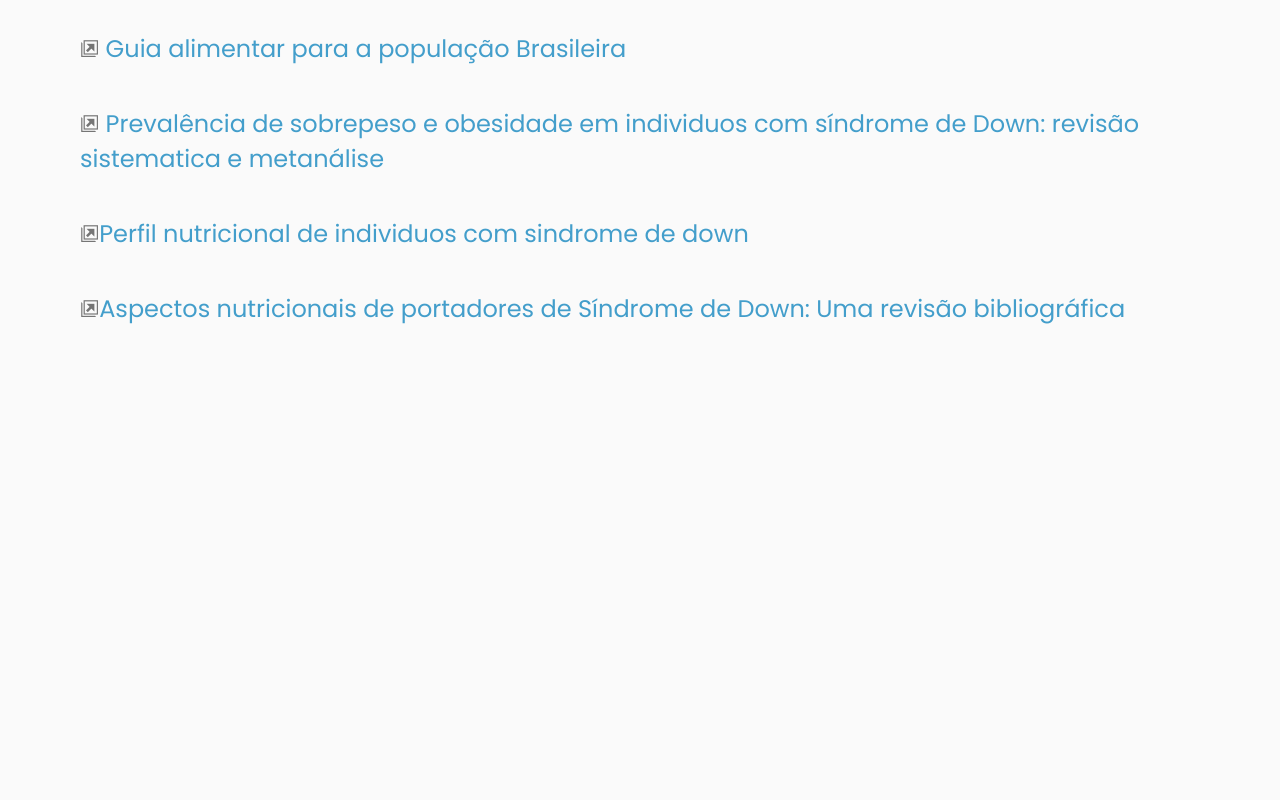
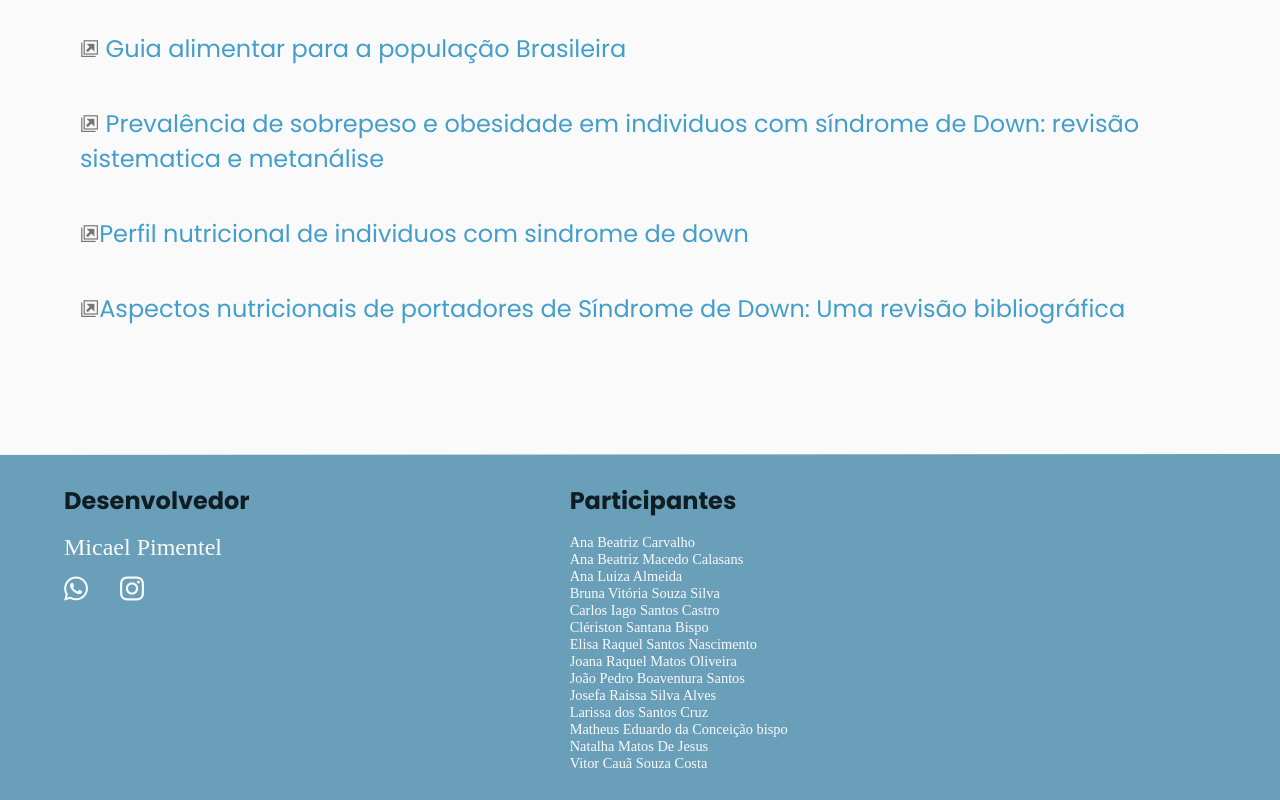
Before and after one commit to Mica-Pimentel/sindrome, a plain HTML site: page index.html in a window 1280 px wide. Shown: the part 9345-10145 px from the top of the page. Before the commit the page ends 9799 px from the top, so only its background shows below. Drawn offline with nearby package versions, Linux system fonts and the light colour scheme; files whose address does not match are found by name.

Commit message:
Add files via upload

```diff
--- a/index.html
+++ b/index.html
@@ -412,6 +412,43 @@
       </section>
     </main>
 
+    <div class="divider-1"></div>
+
+    <!--footer-->
+    <footer class="section" id="footer">
+      <div class="conteiner grid">
+        <div class="brand">
+          <h2 class="title">Desenvolvedor</h2>
+          <p>Micael Pimentel</p>
+          <div class="social grid">
+            <a href="https://api.whatsapp.com/send?phone=75998945014" target="-blank" class="links"><i class="icon-whatsapp"></i></a>
+            <a href="https://www.instagram.com/micaelsvp/" target="-blank" class="links"><i class="icon-instagram"></i></a>
+          </div>
+        </div>
+
+        <div class="nomeparticipantes">
+          <h2 class="title">Participantes</h2>
+          <ul>
+            <li>Ana Beatriz Carvalho</li>
+            <li>Ana Beatriz Macedo Calasans</li>
+            <li>Ana Luiza Almeida</li>
+            <li>Bruna Vitória Souza Silva</li>
+            <li>Carlos Iago Santos Castro</li>
+            <li>Clériston Santana Bispo</li>
+            <li>Elisa Raquel Santos Nascimento</li>
+            <li>Joana Raquel Matos Oliveira</li>
+            <li>João Pedro Boaventura Santos</li>
+            <li>Josefa Raissa Silva Alves</li>
+            <li>Larissa dos Santos Cruz</li>
+            <li>Matheus Eduardo da Conceição bispo</li>
+            <li>Natalha Matos De Jesus</li>
+            <li>Vitor Cauã Souza Costa</li>
+          </ul>
+
+        </div>
+      </div>
+
+    </footer>
     <!--ScrollReveal-->
     <script src="https://unpkg.com/scrollreveal"></script>
 
--- a/style.css
+++ b/style.css
@@ -349,6 +349,50 @@ filmes .cardinterno{
   gap: 2.5rem;
 }
 
+
+/*footer*/
+footer{
+  background: var(--base-color);
+}
+
+footer.section{
+  padding: 0.75rem 0;
+}
+
+footer .title{
+  display: inline-block;
+  font-size: 1.5rem;
+}
+
+footer .brand p {
+  color: var(--text-color-light);
+  margin-bottom: 0.75rem;
+}
+
+footer i {
+  color: var(--text-color-light);
+  font-size: 1.5rem;
+}
+
+footer .social {
+  grid-auto-flow: column;
+  width: fit-content;
+}
+
+footer .social a {
+  transition: 0.3s;
+  display: inline-block;
+}
+
+footer .social a:hover {
+  transform: translateY(-8px);
+}
+
+footer .nomeparticipantes ul{
+  color: var(--text-color-light);
+}
+
+
 /*media queiries*/
 /*large devices 800px>*/
 @media(min-width:800px){
@@ -394,7 +438,21 @@ filmes .cardinterno{
   #livros .cards{
     grid-template-columns: 1fr 1fr;
    }
+
+  footer .conteiner{
+    display: flex;
+    padding: 1rem  4rem;
+    gap: 20rem;
+  }
+
+  footer .conteiner div.nomeparticipantes ul li{
+    font-size: 0.899999rem;
+  }
+
 }
+
+
+
 /*extra large devices 1000px>*/
 @media(min-width:1000px){
 
@@ -436,4 +494,6 @@ nav .icon-menu {
 #livros .cards{
   grid-template-columns: 1fr 1fr 1fr;
  }
+
+
 }
```
